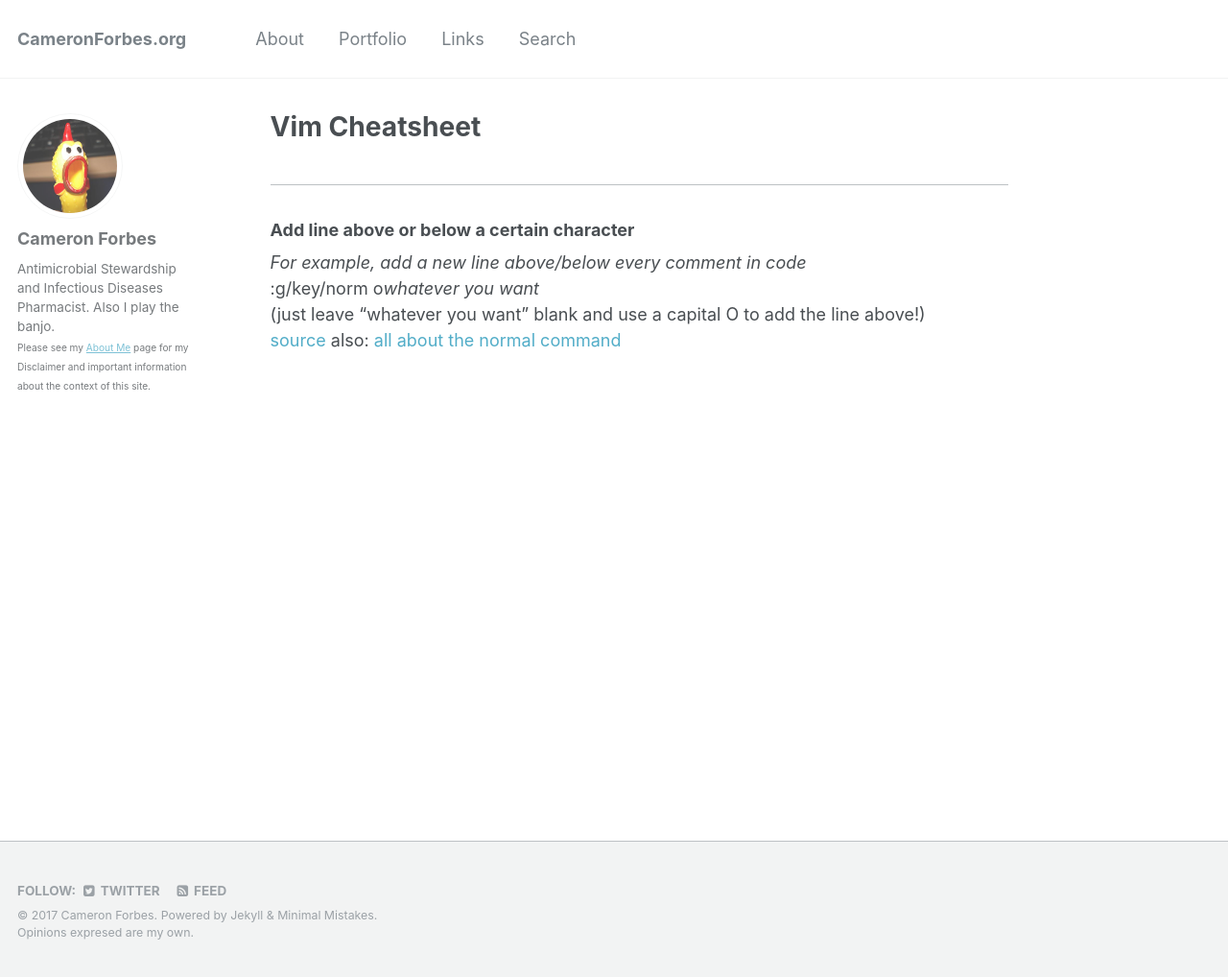
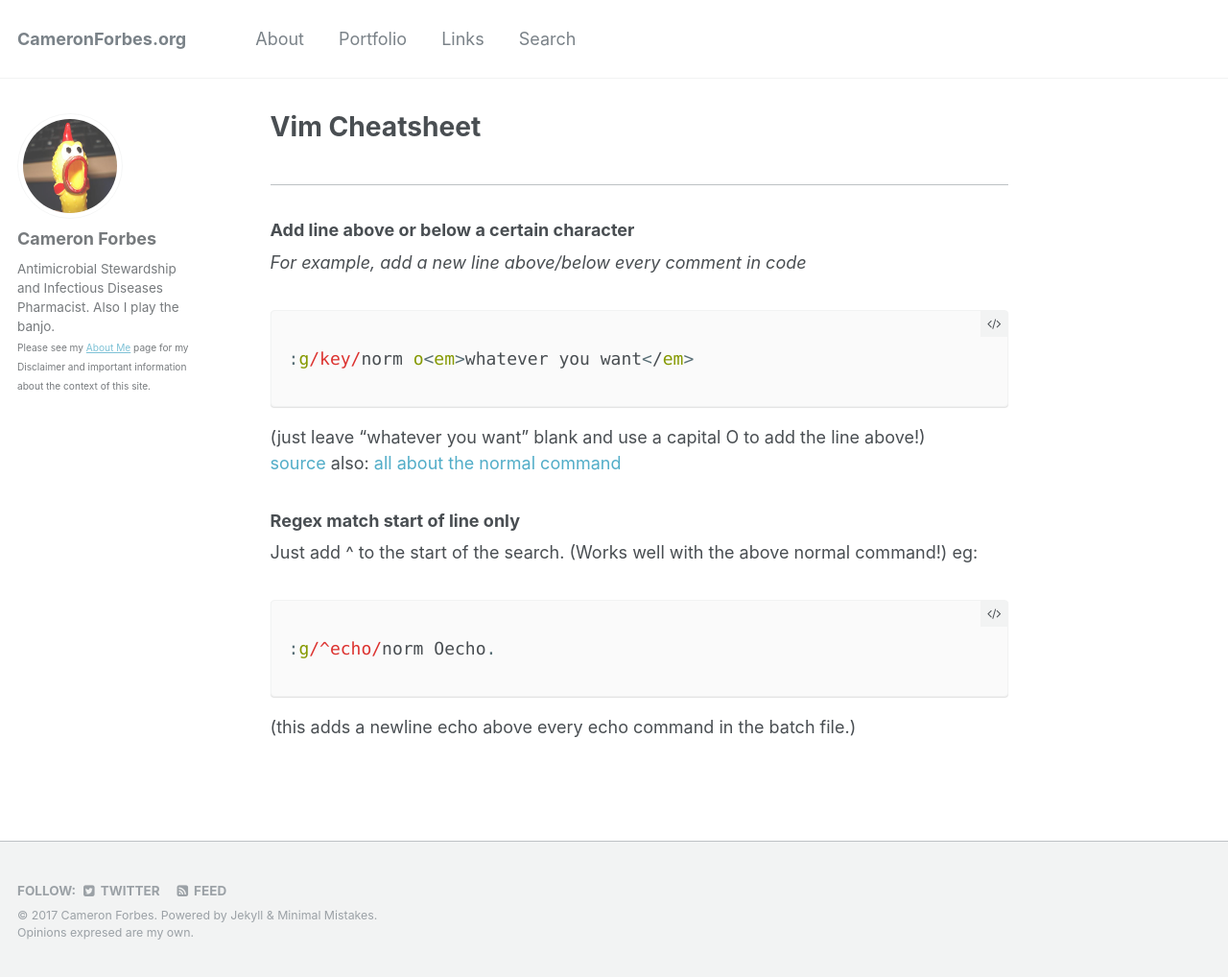
Before and after one commit to BanjoCam/banjocam.github.io, a Jekyll site: the page built from _pages/vim.md, in a window 1280 px wide and 1018 px high. Shown: the whole window at 96% size. Built offline with Jekyll 4.4.1, drawn with Linux system fonts in a browser that asks for light colours.

Commit message:
updated vim cheatsheet

```diff
--- a/_pages/vim.md
+++ b/_pages/vim.md
@@ -8,6 +8,15 @@ title: "Vim Cheatsheet"
 
 ### Add line above or below a certain character
 _For example, add a new line above/below every comment in code_
+{% highlight vim %}
 :g/key/norm o<em>whatever you want</em>
+{% endhighlight %}
 (just leave "whatever you want" blank and use a capital O to add the line above!)
 [source](https://stackoverflow.com/questions/9027159/search-for-string-and-add-line-in-vi-vim) also: [all about the normal command](http://learnvimscriptthehardway.stevelosh.com/chapters/29.html)
+
+### Regex match start of line only
+Just add ^ to the start of the search. (Works well with the above normal command!) eg:
+{% highlight vim %}
+:g/^echo/norm Oecho.
+{% endhighlight %}
+(this adds a newline echo above every echo command in the batch file.)
```
